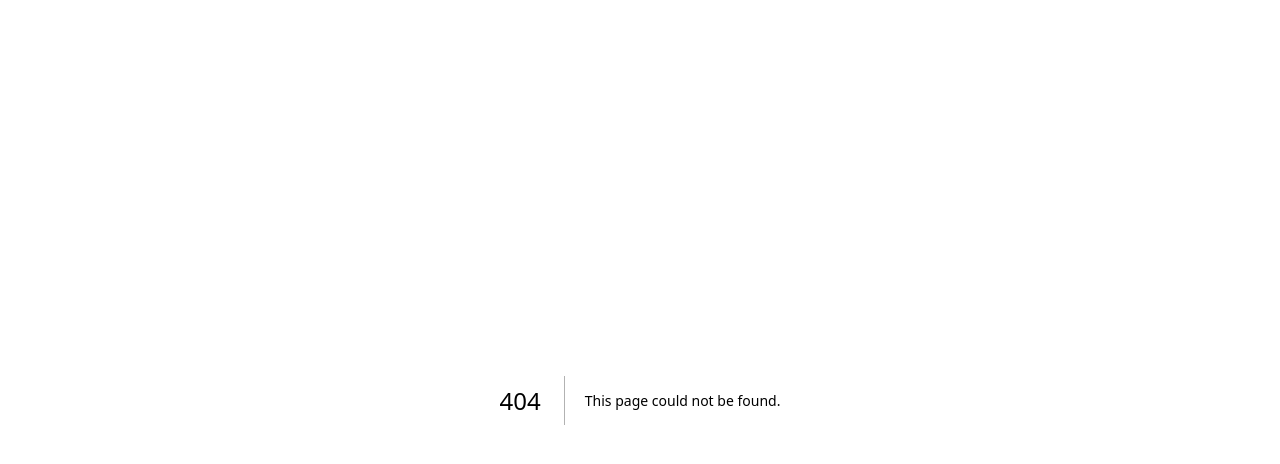
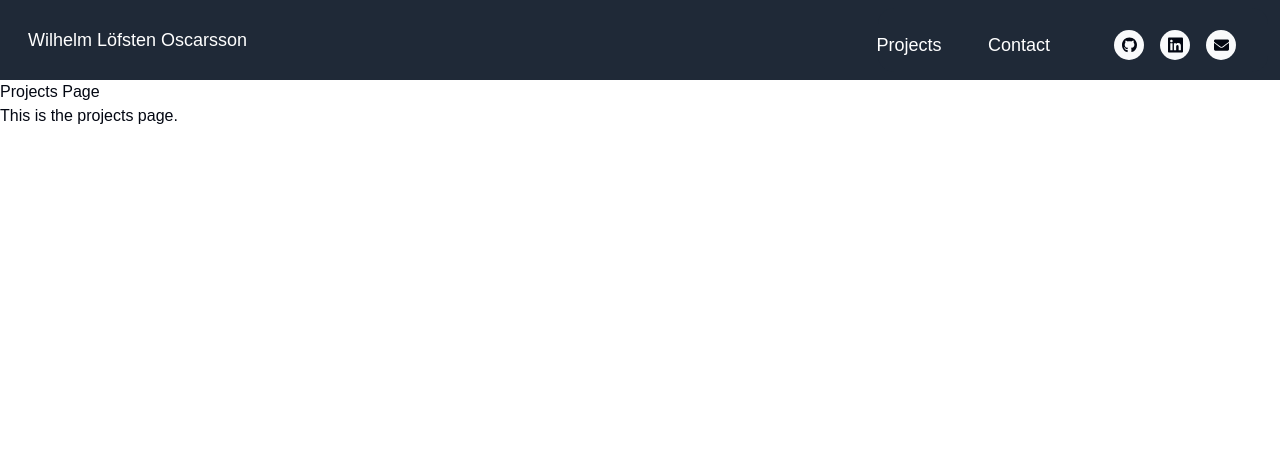
Before and after one commit to wilhelmlofsten/portfoliowebsite, a Next.js app: page /projects in a window 1280 px wide. Before the commit this address had no page. Shown: the top 464 px of the page. Built offline with nearby package versions, Linux system fonts and the light colour scheme.

Commit message:
created and fixed subpages for website with app router way

```diff
--- /dev/null
+++ b/src/app/contact/page.js
@@ -0,0 +1,8 @@
+export default function ContactPage() {
+  return (
+    <div>
+      <h1>Contact Page</h1>
+      <p>This is the contact page.</p>
+    </div>
+  );
+}
--- a/src/app/layout.js
+++ b/src/app/layout.js
@@ -1,5 +1,6 @@
 import localFont from "next/font/local";
 import "./globals.css";
+import Navbar from "../components/ui/Navbar";
 
 const geistSans = localFont({
   src: "./fonts/GeistVF.woff",
@@ -23,7 +24,12 @@ export default function RootLayout({ children }) {
       <body
         className={`${geistSans.variable} ${geistMono.variable} antialiased`}
       >
-        {children}
+        <Navbar />
+        <div className="pt-20">
+          {" "}
+          {/* Add padding to avoid content being hidden behind the fixed navbar */}
+          {children}
+        </div>
       </body>
     </html>
   );
--- /dev/null
+++ b/src/app/projects/page.js
@@ -0,0 +1,8 @@
+export default function ProjectPage() {
+  return (
+    <div>
+      <h1>Projects Page</h1>
+      <p>This is the projects page.</p>
+    </div>
+  );
+}
--- a/tailwind.config.js
+++ b/tailwind.config.js
@@ -8,8 +8,9 @@ module.exports = {
     "./src/pages/**/*.{js,ts,jsx,tsx,mdx}",
     "./src/components/**/*.{js,ts,jsx,tsx,mdx}",
     "./src/app/**/*.{js,ts,jsx,tsx,mdx}",
-    "./src/app/.components/**/*.{js,ts,jsx,tsx,mdx}",
     "./src/components/ui/**/*.{js,ts,jsx,tsx,mdx}",
+    "./src/app/contact/**/*.{js,ts,jsx,tsx,mdx}",
+    "./src/app/projects/**/*.{js,ts,jsx,tsx,mdx}",
 
     // Or if using `src` directory:
     "./src/**/*.{js,ts,jsx,tsx,mdx}",
```
